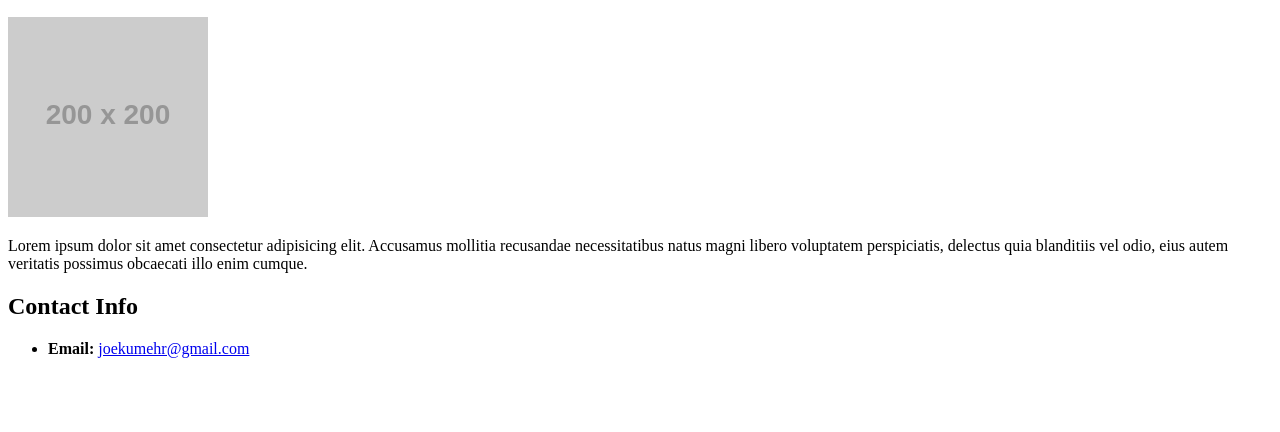
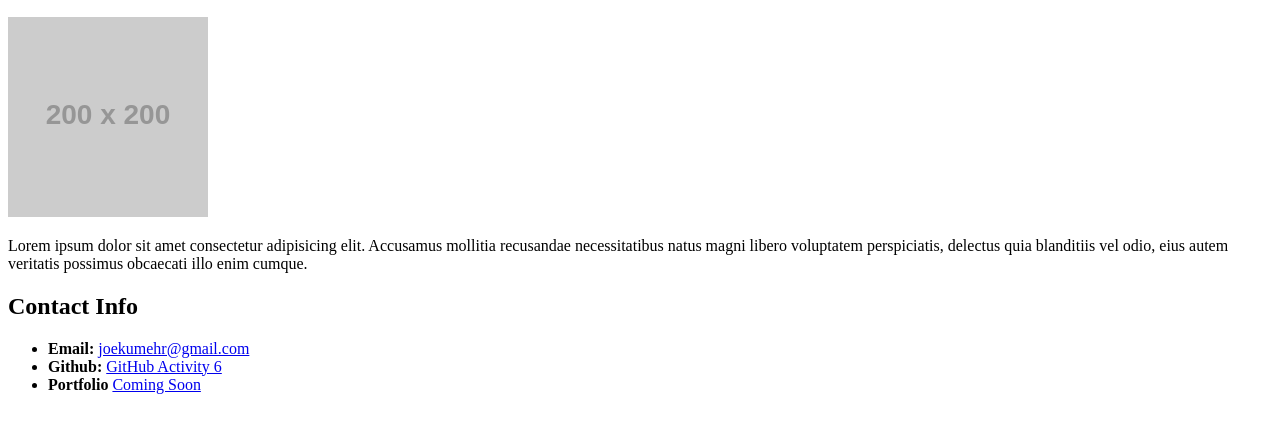
Before and after one commit to joekumher/06-stu_html, a plain HTML site: page index.html in a window 1280 px wide. Shown: the part 110-542 px from the top of the page. Drawn offline with Linux system fonts and the light colour scheme; placeholder pictures from the web are drawn by us.

Commit message:
finsihed criteria

```diff
--- a/index.html
+++ b/index.html
@@ -25,6 +25,8 @@
     <h2>Contact Info</h2>
     <ul>
       <li><strong>Email:</strong> <a href="mailto:someplace@gmail.com">joekumehr@gmail.com</a></li>
+      <li><strong>Github:</strong> <a href="https://github.com/joekumher/06-stu_html">GitHub Activity 6</a></li>
+      <li><strong>Portfolio</strong> <a href="google.com">Coming Soon</a></li>
     </ul>
   </section>
 
```
